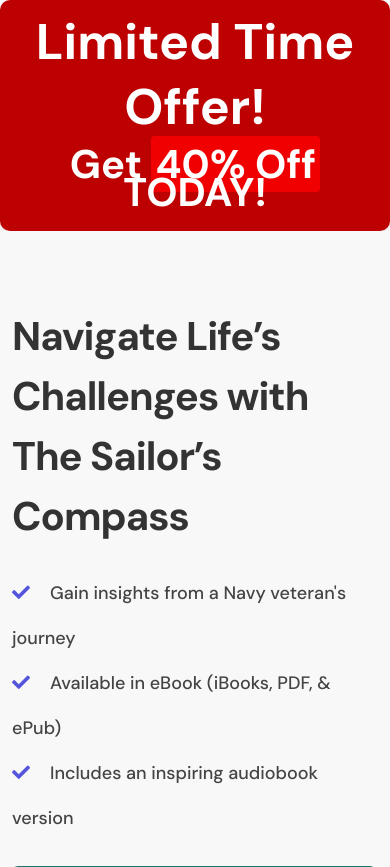
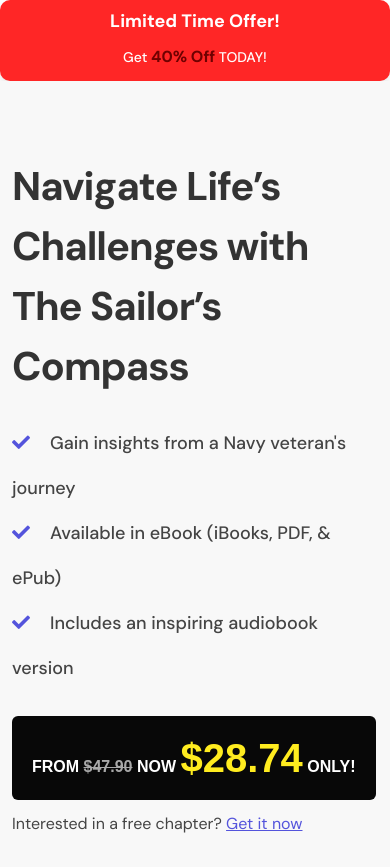
Before and after one commit to PatchWorkCreations/michaelhmoore, a Django app: page / in a window 390 px wide. Shown: the part 101-968 px from the top of the page. Run offline with Django 5.2, Linux system fonts and the light colour scheme; some libraries are stand-ins or nearby versions; some web fonts are replaced.

Commit message:
mobile view

```diff
--- a/myApp/static/assets/css/style.css
+++ b/myApp/static/assets/css/style.css
@@ -2170,70 +2170,78 @@ Footer Section
     border-color: var(--theme-primary-color);
   }
 
-  /*discount banner*/
-
+  /* General Styles */
 .discount-banner {
-    background: #bd0000;
-    padding: 10px 20px;
+  background-color: #ff2626; /* Soft light brown for background */
+  padding: 20px;
   border-radius: 10px;
-    box-shadow: 0 4px 15px rgba(0, 0, 0, 0.15);
-}
-
-.discount-banner__content {
   text-align: center;
-}
-
+  box-shadow: 0 4px 8px rgba(0, 0, 0, 0.1);
+}
+
+/* Inner Container */
+.discount-banner__inner {
+  max-width: 600px;
+  margin: 0 auto;
+}
+
+/* Title Styles */
 .discount-banner__title {
-    font-size: 50px;
+  font-size: 24px;
   font-weight: 700;
+  color: #ffffff; /* Darker brown for text */
+  margin-bottom: 10px;
+}
+
+/* Subtitle Styles */
+.discount-banner__subtitle {
+  font-size: 18px;
+  font-weight: 500;
   color: #ffffff;
-    margin-bottom: 8px;
-    text-align: center;
-}
-
+  margin-bottom: 0;
+}
+
+.highlight {
+  color: #6f0101; /* Highlighted red for the discount */
+  font-weight: bold;
+  font-size: 30px;
+}
+
+/* Responsive Design */
+@media (max-width: 768px) {
+  .discount-banner {
+      padding: 15px;
+  }
+  .discount-banner__title {
+      font-size: 20px;
+  }
   .discount-banner__subtitle {
-    font-size: 40px;
-    font-weight: 600;
-    color: #ffffff;
-    margin: 10px 0;
-    text-align: center;
-}
-
+      font-size: 16px;
+  }
   .highlight {
-    color: #ffffff; /* Modern coral highlight */
-    font-weight: bold;
-    background: rgba(255, 0, 0, 0.776);
-    padding: 2px 4px;
-    border-radius: 4px;
-}
-
-.discount-banner__text {
-    font-size: 15px;
-    color: #555;
-    line-height: 1.6;
-    margin-bottom: 15px;
-}
-
-.discount-banner__btn {
-    display: inline-block;
-    background-color: #333;
-    color: #fff;
+      font-size: 18px;
+  }
+}
+
+@media (max-width: 480px) {
+  .discount-banner {
+      padding: 10px;
+  }
+  .discount-banner__title {
+      font-size: 18px;
+  }
+  .discount-banner__subtitle {
+      font-size: 14px;
+  }
+  .highlight {
       font-size: 16px;
-    padding: 10px 25px;
-    border-radius: 6px;
-    text-decoration: none;
-    transition: all 0.3s ease;
-    box-shadow: 0 2px 5px rgba(0, 0, 0, 0.2);
-}
-
-.discount-banner__btn:hover {
-    background-color: #ff6347;
-    color: #fff;
-}
+  }
+}
+
 
 /* Button Styling */
 .btn-main {
-  background-color: #19776b;
+  background-color: #000000;
   color: white;
   font-size: 1.2rem;
   padding: 12px 25px;
@@ -2273,7 +2281,7 @@ Footer Section
 
 /* For the button */
 .btn-main {
-  background-color: #19776b;
+  background-color: #000807;
   color: white;
   font-size: 1.2rem;
   padding: 12px 25px;
@@ -2291,7 +2299,7 @@ Footer Section
 
 /* Banner Section */
 .btn-main {
-  background-color: #19776b;
+  background-color: #080808;
   color: #fff;
   font-size: 16px;
   font-weight: bold;
--- a/myApp/templates/myApp/index.html
+++ b/myApp/templates/myApp/index.html
@@ -18,7 +18,6 @@
         </div>
     </div>
 </section>
-
 
 
 <section class="banner pb-80">
```
Lines whose indentation alone changed are shown as unchanged.
